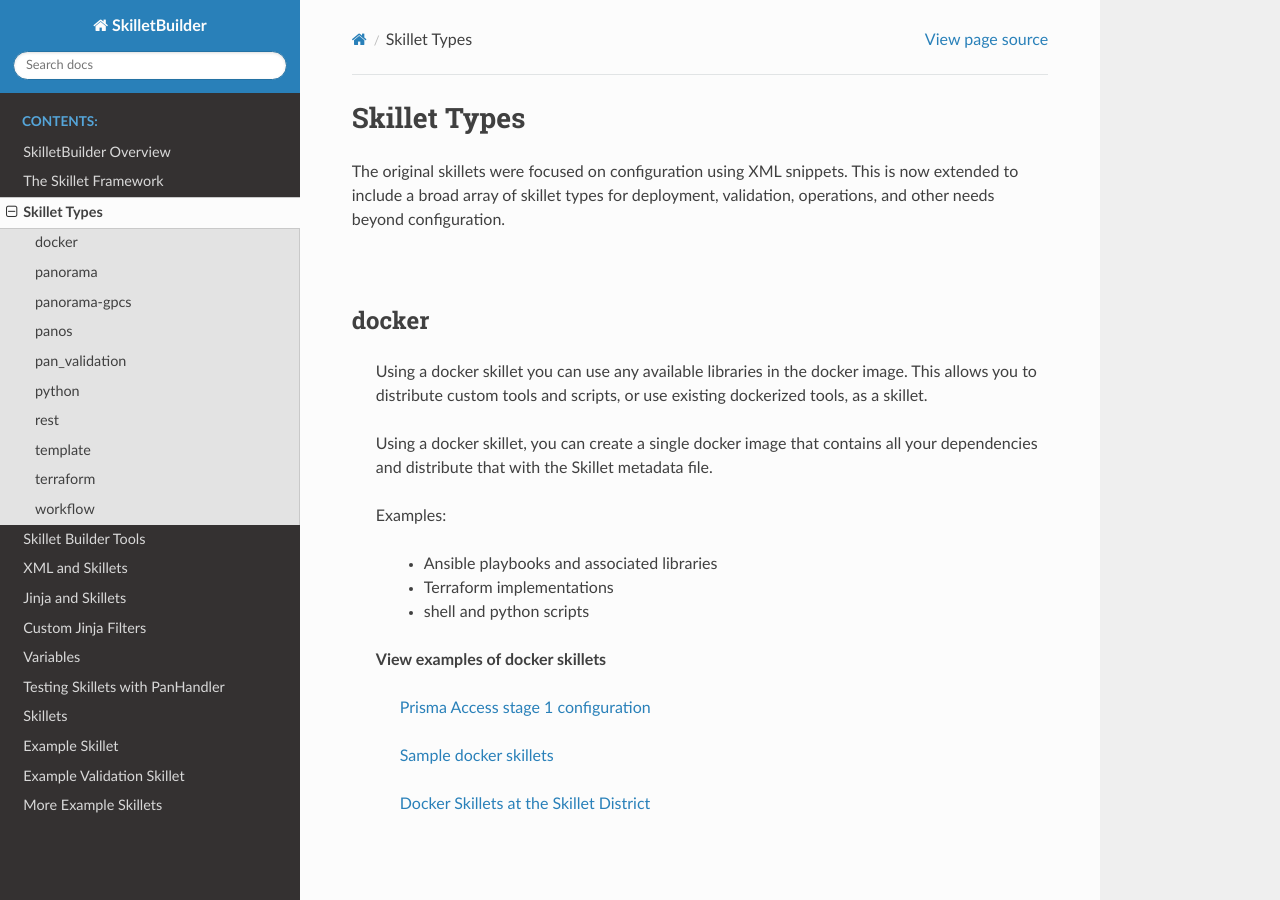
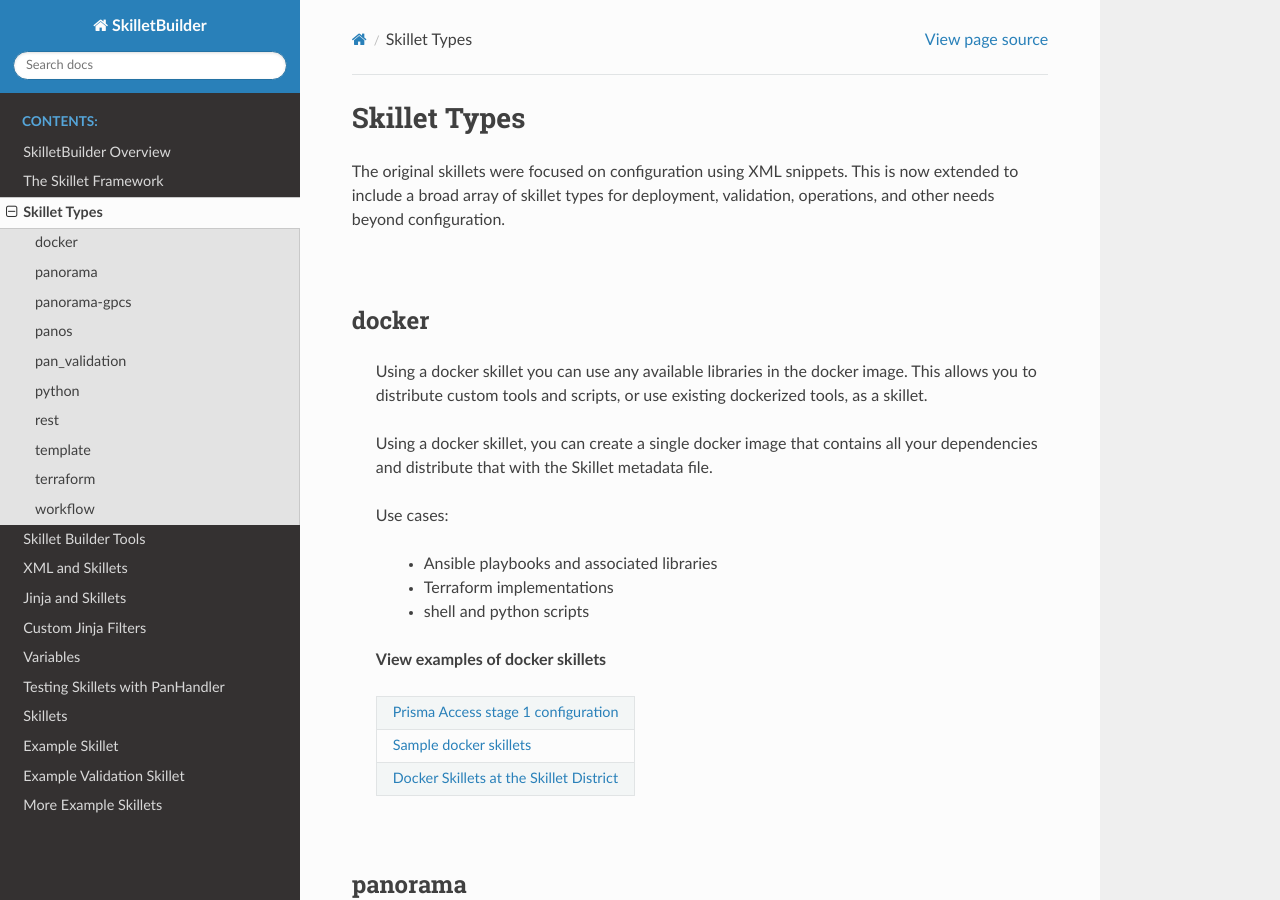
Before and after one commit to PaloAltoNetworks/SkilletBuilder, a Sphinx documentation site: the page built from docs/skillet_types.rst, in a window 1280 px wide and 900 px high. Built offline with Sphinx 7.4.7 and the Read the Docs theme 2.0.0, drawn with Linux system fonts in a browser that asks for light colours.

Commit message:
links as tables

```diff
--- a/docs/skillet_types.rst
+++ b/docs/skillet_types.rst
@@ -17,7 +17,7 @@
   Using a docker skillet, you can create a single docker image that contains
   all your dependencies and distribute that with the Skillet metadata file.
 
-  Examples:
+  Use cases:
 
     * Ansible playbooks and associated libraries
     * Terraform implementations
@@ -26,18 +26,17 @@
 
   **View examples of docker skillets**
 
-    `Prisma Access stage 1 configuration`_
+  +---------------------------------------------------+
+  | `Prisma Access stage 1 configuration`_            |
+  +---------------------------------------------------+
+  | `Sample docker skillets`_                         |
+  +---------------------------------------------------+
+  | `Docker Skillets at the Skillet District`_        |
+  +---------------------------------------------------+
 
     .. _Prisma Access stage 1 configuration: https://github.com/PaloAltoNetworks/prisma-access-skillets/tree/master/configuration/panorama_stage_1_config
-
-    `Sample docker skillets`_
-
     .. _Sample docker skillets: https://github.com/PaloAltoNetworks/Skillets/tree/master/docker
-
-    `Docker Skillets at the Skillet District`_
-
     .. _Docker Skillets at the Skillet District: https://live.paloaltonetworks.com/t5/Community-Skillets/tkb-p/Community_Skillets_Articles/label-name/docker
-
 
 |
 
@@ -52,27 +51,26 @@
     * operational commands to generate certificates or perform 'load config partial'
     * configuration commands for move, edit, and delete
 
-**View examples of panorama skillets**
+  **View examples of panorama skillets**
 
-
-  `IronSkillet v9.1 Panorama`_
+  +---------------------------------------------------+
+  | `IronSkillet v9.1 Panorama`_                      |
+  +---------------------------------------------------+
+  | `Panorama Skillets at the Skillet District`_      |
+  +---------------------------------------------------+
 
   .. _IronSkillet v9.1 Panorama: https://github.com/PaloAltoNetworks/iron-skillet/tree/panos_v9.0/templates/panos/snippets
-
-  `Panorama Skillets at the Skillet District`_
-
   .. _Panorama Skillets at the Skillet District: https://live.paloaltonetworks.com/t5/Community-Skillets/tkb-p/Community_Skillets_Articles/label-name/panorama
 
 
-.. NOTE::
-    The panos and panorama types are functionally identical and used primarily to denote
-    the platform target for the skillet
+  .. NOTE::
+      The panos and panorama types are functionally identical and used primarily to denote
+      the platform target for the skillet
 
-.. NOTE::
-    The panorama and panorama-gpcs [Prisma Access] skillet types are identical except for tool
-    handling of the commit models. The panorama type will only commit to Panorama while the
-    panorama-gpcs type will also push the configuration to Prisma Access.
-
+  .. NOTE::
+      The panorama and panorama-gpcs [Prisma Access] skillet types are identical except for tool
+      handling of the commit models. The panorama type will only commit to Panorama while the
+      panorama-gpcs type will also push the configuration to Prisma Access.
 
 |
 
@@ -89,7 +87,9 @@
 
   **View examples of Prisma Access skillets**
 
-  `Prisma Access Mobile User`_
+  +---------------------------------------------------+
+  | `Prisma Access Mobile User`_                      |
+  +---------------------------------------------------+
 
   .. _Prisma Access Mobile User: https://github.com/PaloAltoNetworks/prisma-access-skillets/blob/master/stage_2_configuration/load_config_partial_02/.meta-cnc.yaml
 
@@ -109,18 +109,17 @@
 
   **View examples of panos skillets**
 
-
-  `Sample panos skillets`_
+  +---------------------------------------------------+
+  | `Sample panos skillets`_                          |
+  +---------------------------------------------------+
+  | `IronSkillet v9.1 PAN-OS`_                        |
+  +---------------------------------------------------+
+  | `NGFW Skillets at the Skillet District`_          |
+  +---------------------------------------------------+
 
   .. _Sample panos skillets: https://github.com/PaloAltoNetworks/Skillets/tree/master/panos
-
-  `IronSkillet v9.1 PAN-OS`_
-
   .. _IronSkillet v9.1 PAN-OS: https://github.com/PaloAltoNetworks/iron-skillet/tree/panos_v9.0/templates/panos/snippets
-
-  `NGFW Skillets at the Skillet District`_
-
-.. _NGFW Skillets at the Skillet District: https://live.paloaltonetworks.com/t5/Community-Skillets/tkb-p/Community_Skillets_Articles/label-name/ngfw
+  .. _NGFW Skillets at the Skillet District: https://live.paloaltonetworks.com/t5/Community-Skillets/tkb-p/Community_Skillets_Articles/label-name/ngfw
 
 |
 
@@ -140,16 +139,16 @@
 
   **View examples of template skillets**
 
-  `Iron Skillet v9.1 validations`_
+  +---------------------------------------------------+
+  | `Iron Skillet v9.1 validations`_                  |
+  +---------------------------------------------------+
+  | `Sample validation skillets`_                     |
+  +---------------------------------------------------+
+  | `Validation Skillets at the Skillet District`_    |
+  +---------------------------------------------------+
 
   .. _Iron Skillet v9.1 validations: https://github.com/PaloAltoNetworks/iron-skillet/tree/panos_v9.0/validations
-
-  `Sample validation skillets`_
-
   .. _Sample validation skillets: https://github.com/PaloAltoNetworks/Skillets/tree/master/validation
-
-  `Validation Skillets at the Skillet District`_
-
   .. _Validation Skillets at the Skillet District: https://live.paloaltonetworks.com/t5/Community-Skillets/tkb-p/Community_Skillets_Articles/label-name/validation
 
 |
@@ -169,24 +168,23 @@
 
   **View examples of python skillets**
 
-  `HomeSkillet content updates`_
+  +---------------------------------------------------+
+  | `HomeSkillet content updates`_                    |
+  +---------------------------------------------------+
+  | `Sample python skillets`_                         |
+  +---------------------------------------------------+
+  | `Python Skillets at the Skillet District`_        |
+  +---------------------------------------------------+
 
   .. _HomeSkillet content updates: https://github.com/PaloAltoNetworks/HomeSkillet/tree/master/python_content_updates
-
-  `Sample python skillets`_
-
   .. _Sample python skillets: https://github.com/PaloAltoNetworks/Skillets/tree/master/python
-
-  `Python Skillets at the Skillet District`_
-
   .. _Python Skillets at the Skillet District: https://live.paloaltonetworks.com/t5/Community-Skillets/tkb-p/Community_Skillets_Articles/label-name/python
 
 
-.. NOTE::
-    Python scripts are useful when checking system state is required.
-    The best example is checking job status for a process before performing
-    the next task. Some skillets are stateless and do not have this capability.
-
+  .. NOTE::
+      Python scripts are useful when checking system state is required.
+      The best example is checking job status for a process before performing
+      the next task. Some skillets are stateless and do not have this capability.
 
 |
 
@@ -204,22 +202,20 @@
 
   **View examples of rest skillets**
 
-  `Sample REST skillets`_
+  +---------------------------------------------------+
+  | `Sample REST skillets`_                           |
+  +---------------------------------------------------+
+  | `HomeSkillet get zone names`_                     |
+  +---------------------------------------------------+
+  | `Prisma Access get service information`_          |
+  +---------------------------------------------------+
+  |  `REST Skillets at the Skillet District`_         |
+  +---------------------------------------------------+
 
   .. _Sample REST skillets: https://github.com/PaloAltoNetworks/Skillets/tree/master/rest
-
-  `HomeSkillet get zone names`_
-
   .. _HomeSkillet get zone names: https://github.com/PaloAltoNetworks/HomeSkillet/tree/panos_v9.0/rest_get_zone_names
-
-  `Prisma Access get service information`_
-
   .. _Prisma Access get service information: https://github.com/PaloAltoNetworks/prisma-access-skillets/tree/master/assess/get_service_info
-
-  `REST Skillets at the Skillet District`_
-
   .. _REST Skillets at the Skillet District: https://live.paloaltonetworks.com/t5/Community-Skillets/tkb-p/Community_Skillets_Articles/label-name/rest
-
 
 |
 
@@ -238,22 +234,20 @@
 
   **View examples of template skillets**
 
-  `Iron Skillet v9.1 set commands`_
+  +---------------------------------------------------+
+  | `Iron Skillet v9.1 set commands`_                 |
+  +---------------------------------------------------+
+  | `Iron Skillet v9.1 XML config file`_              |
+  +---------------------------------------------------+
+  | `Sample template skillets`_                       |
+  +---------------------------------------------------+
+  | `Template Skillets at the Skillet District`_      |
+  +---------------------------------------------------+
 
   .. _Iron Skillet v9.1 set commands: https://github.com/PaloAltoNetworks/iron-skillet/tree/panos_v9.0/templates/panos/set_commands
-
-  `Iron Skillet v9.1 XML config file`_
-
   .. _Iron Skillet v9.1 XML config file: https://github.com/PaloAltoNetworks/iron-skillet/tree/panos_v9.0/templates/panos/full
-
-  `Sample template skillets`_
-
   .. _Sample template skillets: https://github.com/PaloAltoNetworks/Skillets/tree/master/template/template_example
-
-  `Template Skillets at the Skillet District`_
-
   .. _Template Skillets at the Skillet District: https://live.paloaltonetworks.com/t5/Community-Skillets/tkb-p/Community_Skillets_Articles/label-name/template
-
 
 |
 
@@ -270,18 +264,17 @@
 
   **View examples of terraform skillets**
 
-  `Deploy Panorama in Azure`_
+  +---------------------------------------------------+
+  | `Deploy Panorama in Azure`_                       |
+  +---------------------------------------------------+
+  | `Sample Terraform skillets`_                      |
+  +---------------------------------------------------+
+  | `Terraform Skillets at the Skillet District`_     |
+  +---------------------------------------------------+
 
   .. _Deploy Panorama in Azure: https://github.com/PaloAltoNetworks/prisma-access-skillets/tree/master/deploy/azure/deploy_panorama
-
-  `Sample Terraform skillets`_
-
   .. _Sample Terraform skillets: https://github.com/PaloAltoNetworks/Skillets/tree/master/terraform
-
-  `Terraform Skillets at the Skillet District`_
-
   .. _Terraform Skillets at the Skillet District: https://live.paloaltonetworks.com/t5/Community-Skillets/tkb-p/Community_Skillets_Articles/label-name/terraform
-
 
 |
 
@@ -300,14 +293,14 @@
 
   **View examples of workflow skillets**
 
-  `HomeSkillet workflow`_
+  +---------------------------------------------------+
+  | `HomeSkillet workflow`_                           |
+  +---------------------------------------------------+
+  | `Sample workflow skillets`_                       |
+  +---------------------------------------------------+
+  | `Workflow Skillets at the Skillet District`_      |
+  +---------------------------------------------------+
 
   .. _HomeSkillet workflow: https://github.com/PaloAltoNetworks/HomeSkillet/tree/panos_v9.0/workflow_HomeSkillet_menu_selection
-
-  `Sample workflow skillets`_
-
   .. _Sample workflow skillets: https://github.com/PaloAltoNetworks/Skillets/tree/master/workflow
-
-  `Workflow Skillets at the Skillet District`_
-
   .. _Workflow Skillets at the Skillet District: https://live.paloaltonetworks.com/t5/Community-Skillets/tkb-p/Community_Skillets_Articles/label-name/workflow
```
